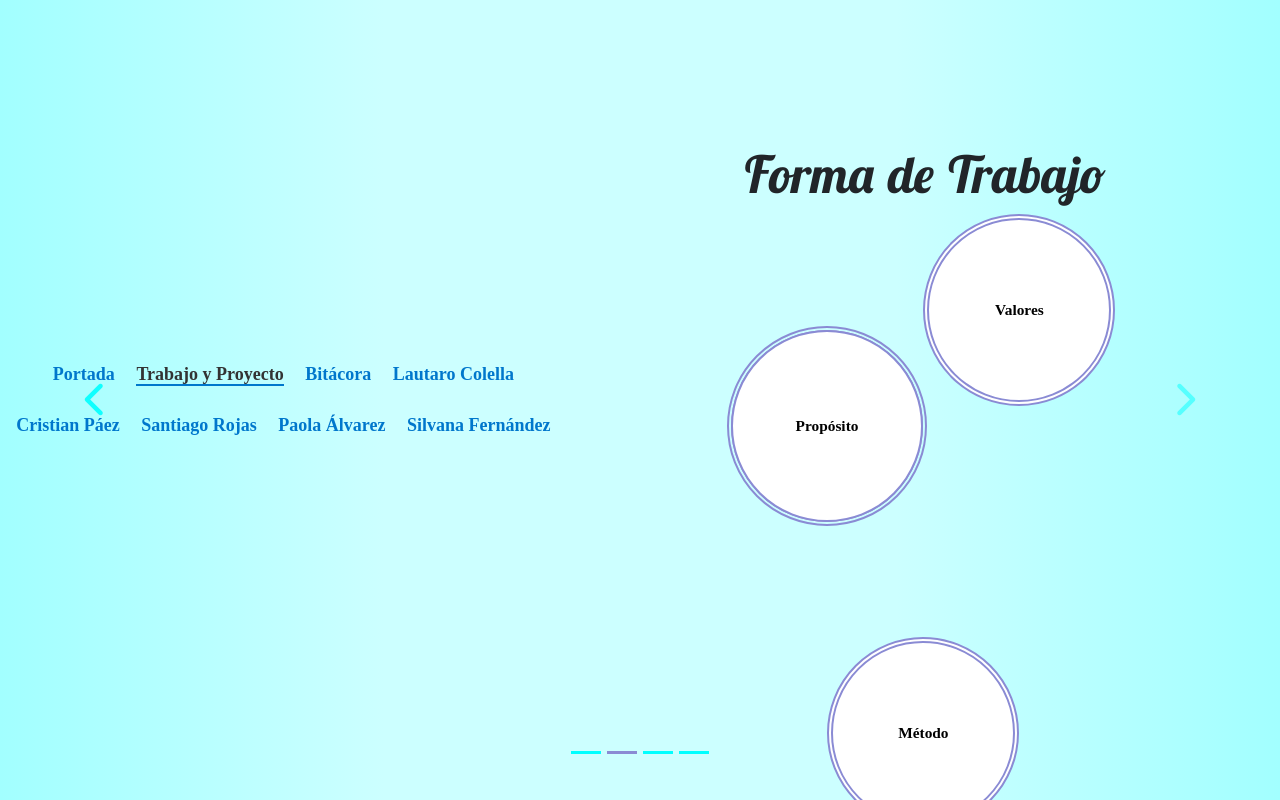
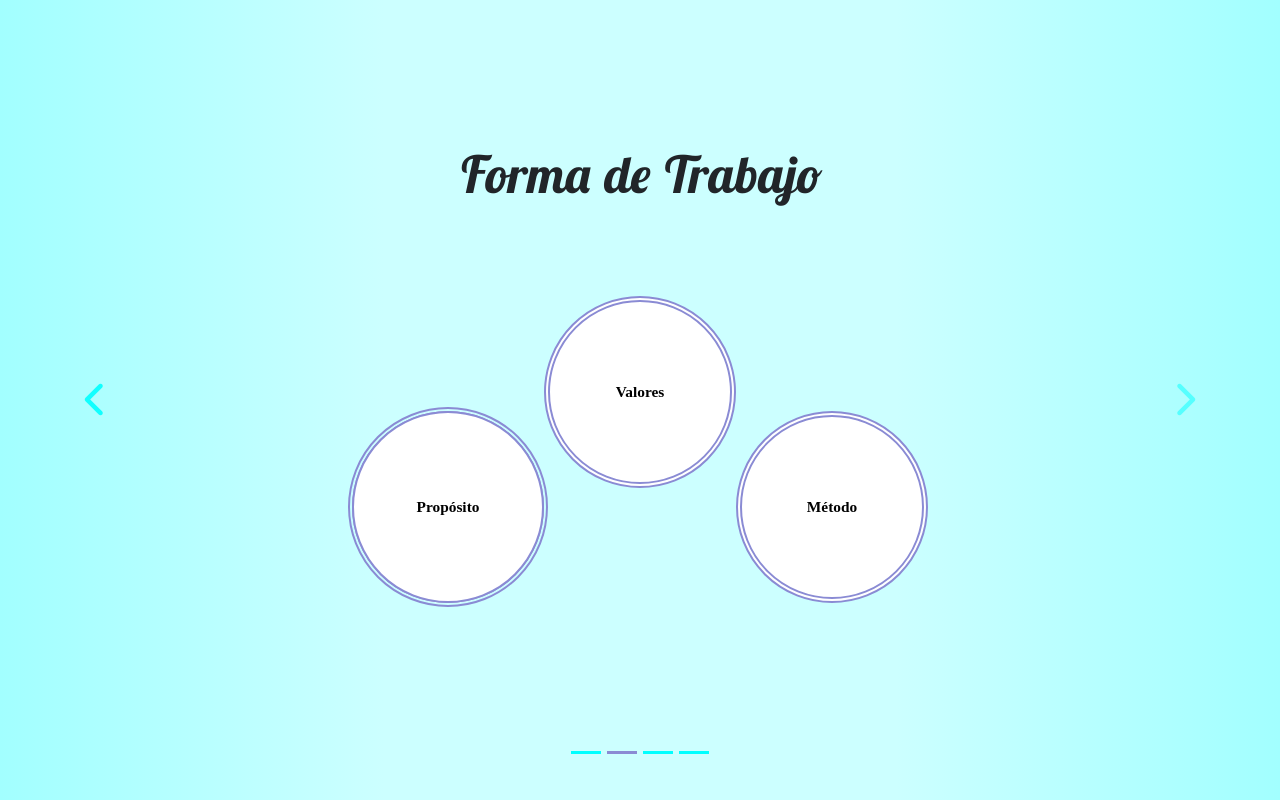
Before and after one commit to LautaroColella/divcentrado2, a React (Vite) app: page /trabajo in a window 1280 px wide. Built offline with nearby package versions, Linux system fonts and the light colour scheme; no server answers; a web font is replaced by a local one.

Commit message:
fix sidebar

```diff
--- a/src/components/Sidebar.tsx
+++ b/src/components/Sidebar.tsx
@@ -4,7 +4,7 @@
 
 const secciones = [
   { nombre: "Portada", ruta: "/nombre" },
-  { nombre: "Trabajo y Proyecto", ruta: "/trabajo" },
+  { nombre: "Trabajo", ruta: "/trabajo" },
   { nombre: "Bitácora", ruta: "/bitacora" },
 ];
 
@@ -26,12 +26,12 @@
         .querySelector(".barra-superior")
         ?.getBoundingClientRect();
       const estaSobreBarra = barra && e.clientY <= barra.bottom;
-      setVisible(e.clientY < 10 || !!estaSobreBarra);
+      setVisible(e.clientY < 30 || !!estaSobreBarra);
     };
 
     const handleTouchStart = (e: TouchEvent) => {
       const touchY = e.touches[0].clientY;
-      if (touchY < 10) setVisible(true);
+      if (touchY < 30) setVisible(true);
     };
 
     window.addEventListener("mousemove", handleMouseMove);
@@ -43,7 +43,7 @@
   }, []);
 
   return (
-    <div className={`barra-perfiles ${visible ? "visible" : ""}`}>
+    <div className={`barra-superior ${visible ? "visible" : ""}`}>
       <div>
         <ul className="barra-lista">
           {[...secciones, ...perfiles].map((item, i) => (
```
